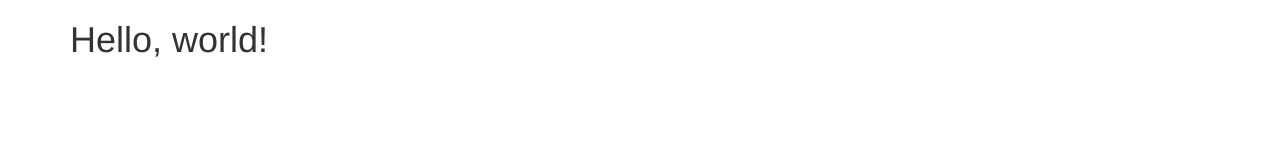
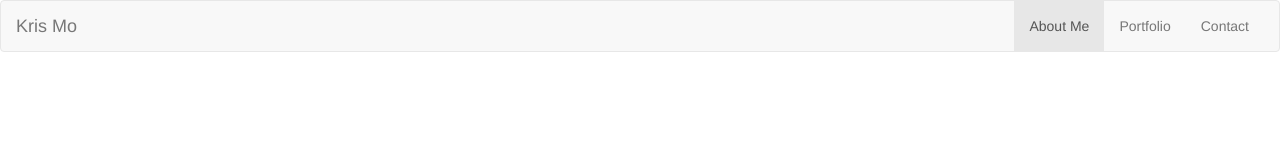
Before and after one commit to krizzm0/Bootstrap-Portfolio, a plain HTML site: page index.html in a window 1280 px wide. Drawn offline with nearby package versions, Linux system fonts and the light colour scheme.

Commit message:
Finished navigation section on index.html

```diff
--- a/index.html
+++ b/index.html
@@ -18,15 +18,43 @@
   </head>
 
   <body>
+
+  <!-- Start navigation bar -->
+  <nav class="navbar navbar-default">
+    <div class="container-fluid">
+
+      <!-- Brand and toggle get grouped for better mobile display -->
+      <div class="navbar-header">
+        <button type="button" class="navbar-toggle collapsed" data-toggle="collapse" data-target="#bs-example-navbar-collapse-1" aria-expanded="false">
+          <span class="sr-only">Toggle navigation</span>
+          <span class="icon-bar"></span>
+          <span class="icon-bar"></span>
+          <span class="icon-bar"></span>
+        </button>
+        <a class="navbar-brand" href="index.html">Kris Mo</a>
+      </div>
+
+      <!-- Collect the nav links, forms, and other content for toggling -->
+      <div class="collapse navbar-collapse" id="bs-example-navbar-collapse-1">
+        <ul class="nav navbar-nav navbar-right">
+          <li class="active"><a href="#">About Me<span class="sr-only">(current)</span></a></li>
+          <li><a href="portfolio.html">Portfolio</a></li>
+          <li><a href="contact.html">Contact</a></li>
+        </ul>
+      </div> <!-- /.navbar-collapse -->
+
+    </div> <!-- /.container-fluid -->
+  </nav> <!-- End navigation bar -->
+
+  <!-- Main container -->
   <div class="container">
 
-      <h1>Hello, world!</h1>
+  </div> <!-- End main container -->
 
-      <!-- jQuery (necessary for Bootstrap's JavaScript plugins) -->
-      <script src="https://ajax.googleapis.com/ajax/libs/jquery/1.12.4/jquery.min.js"></script>
-      <!-- Include all compiled plugins (below), or include individual files as needed -->
-      <script src="https://maxcdn.bootstrapcdn.com/bootstrap/3.3.7/js/bootstrap.min.js" integrity="sha384-Tc5IQib027qvyjSMfHjOMaLkfuWVxZxUPnCJA7l2mCWNIpG9mGCD8wGNIcPD7Txa" crossorigin="anonymous"></script>
+  <!-- jQuery (necessary for Bootstrap's JavaScript plugins) -->
+  <script src="https://ajax.googleapis.com/ajax/libs/jquery/1.12.4/jquery.min.js"></script>
+  <!-- Include all compiled plugins (below), or include individual files as needed -->
+  <script src="https://maxcdn.bootstrapcdn.com/bootstrap/3.3.7/js/bootstrap.min.js" integrity="sha384-Tc5IQib027qvyjSMfHjOMaLkfuWVxZxUPnCJA7l2mCWNIpG9mGCD8wGNIcPD7Txa" crossorigin="anonymous"></script>
 
-  </div>
   </body>
 </html>
```
